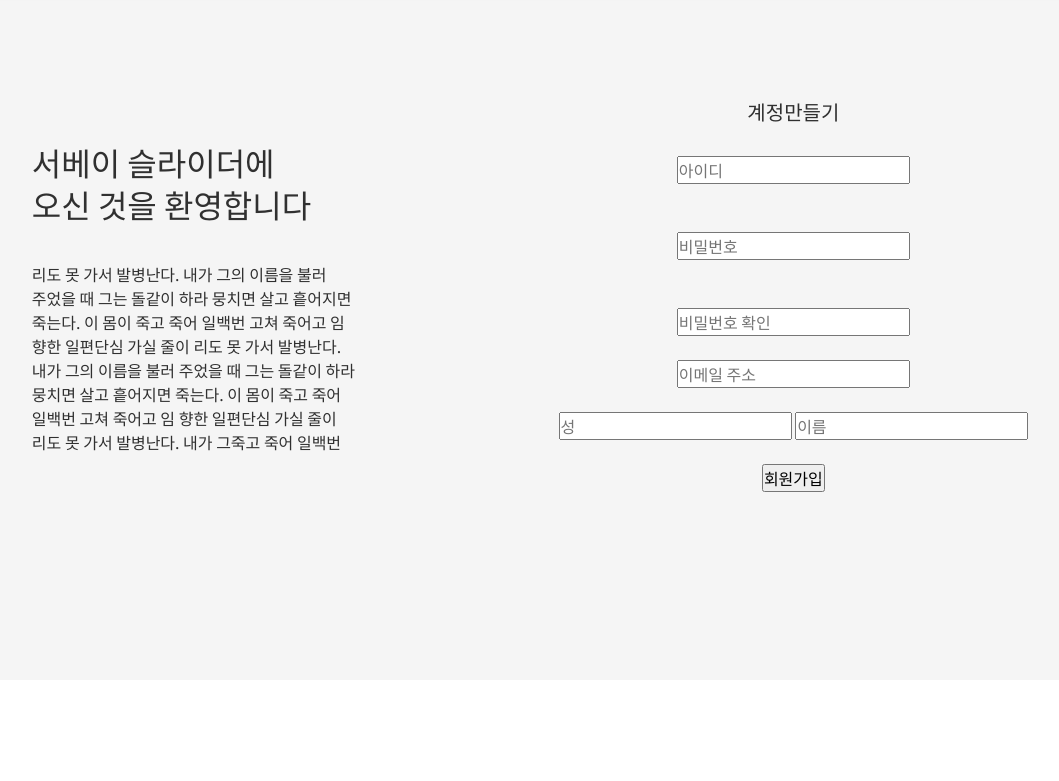
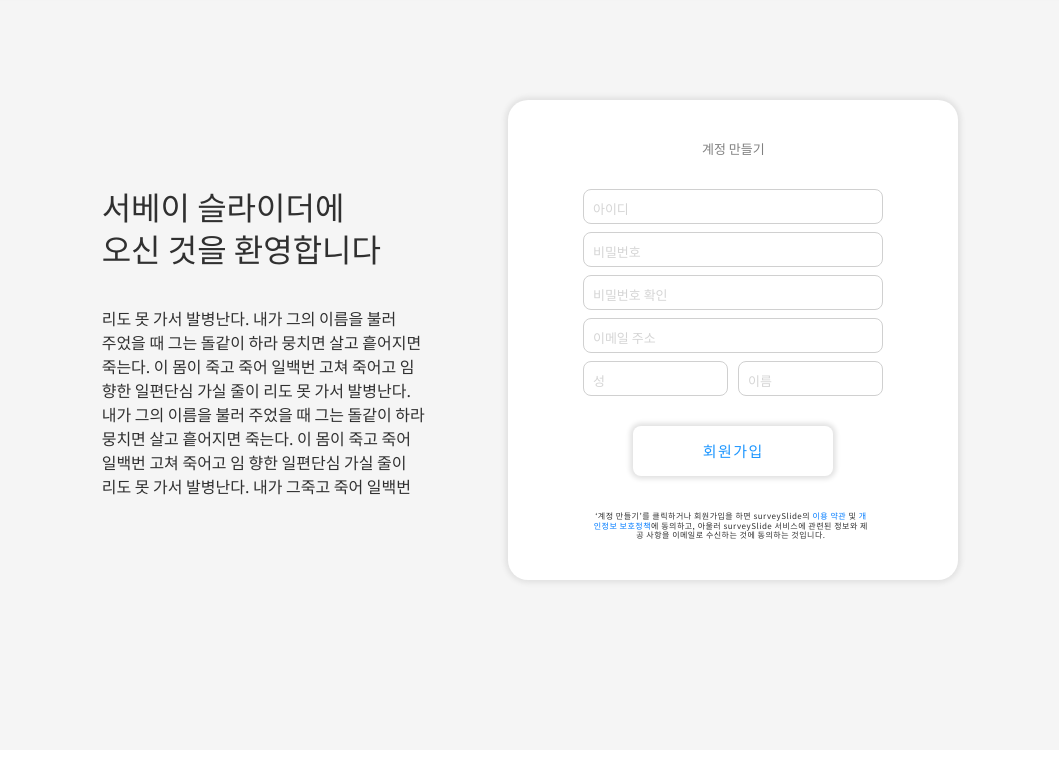
Before and after one commit to born9507/surveySlide, a Django app: page / in a window 1280 px wide. Shown: the part 100-881 px from the top of the page, without its empty margins (110-1169 px from the left). Run offline with Django 3.2, Linux system fonts and the light colour scheme; some libraries are stand-ins or nearby versions.

Commit message:
seongjun_new

```diff
--- a/surveySlide/pages/static/pages/style.css
+++ b/surveySlide/pages/static/pages/style.css
@@ -43,10 +43,6 @@ button{
     position: relative;
 }
 
-.scrollbutton:hover {
-    color : rgb(29, 150, 255);
-    transition: all .3s ease;
-}
 
 button > span {
     position: relative;
@@ -55,7 +51,7 @@ button > span {
 button > span::after {
     content: '';
     width: 0%;
-    left: 50%;
+    right: 100%;
     height: 1px;
     display: block;
     position: absolute;
@@ -67,7 +63,7 @@ button > span::after {
   button:hover > span::after {
     content: '';
     width: 100%;
-    left: 0px;
+    right: 0px;
     height: 1px;
     display: block;
     position: absolute;
@@ -89,7 +85,7 @@ body {
 .introduction {
     position : absolute;
     top: 100px;
-    height: 680px;
+    height: 750px;
     width: 100%;
     text-align: center;
     background-color: #f5f5f5fd;
@@ -98,7 +94,6 @@ body {
 
 .intro {
     margin: 0px auto;
-    display: inline-block;
     margin-top: 100px;
 }
 
@@ -118,14 +113,97 @@ body {
 
 .introgroup_a {
     display: inline-block;
-    margin: 0px 100px;
+    margin-right: 40px;
     vertical-align: middle;
 }
 
 .introgroup_b {
+    margin-left: 40px;
     display: inline-block;
-    margin: 0px 100px;
+    width: 450px;
+    height: 480px;
+    background-color: rgb(255, 255, 255);
+    padding: 35px 50px 20px 50px;
+    border: none;
+    box-shadow: 0px 0px 5px 3px rgb(226, 226, 226);
+    border-radius: 20px;
     vertical-align: middle;
+}
+
+.introgroup_b > span {
+    font-size: 13px;
+    font-weight: 500;
+    color: grey;
+}
+
+::placeholder {
+    color: rgb(213, 213, 213);
+    font-size: 13px;
+    font-weight: 300;
+}
+
+input {
+    font-weight: 300;
+    height: 35px;
+    border-style: solid;
+    border-radius: 8px;
+    border-width: 1.5px;
+    border-color: rgb(208, 208, 208);
+}
+
+#username{
+    width: 300px;
+    margin-top: 30px;
+}
+
+#password1{
+    width: 300px;
+    margin-top: 8px;
+}
+
+#password2{
+    width: 300px;
+    margin-top: 8px;
+}
+
+#email{
+    width: 300px;
+    margin-top: 8px;
+}
+
+#familyname {
+    width: 145px;
+    margin-right:6.5px;
+    margin-top: 8px;
+}
+
+#name {
+    width: 145px;
+    margin-top: 8px;
+}
+
+#submit {
+    width: 200px;
+    height: 50px;
+    font-size: 15px;
+    font-weight: 500;
+    color: rgb(29, 150, 255);
+    background-color: white;
+    letter-spacing: 1.5px;
+    border: none;
+    box-shadow: 0px 0px 5px 3px rgb(226, 226, 226);
+    margin-top: 30px;
+}
+
+.contract {
+    font-size: 8px;
+    width: 275px;
+    line-height: 120%;
+    letter-spacing: 0.5px;
+    margin-top: 35px;
+    border-width: 10px;
+    position: relative;
+    left: 35px;
 }
 
 .service_introduction {
@@ -137,7 +215,6 @@ body {
 
 .serviceintroduction_title {
     font-size: 20px;
-
 }
 
 .serviceintroduction_content {
--- a/surveySlide/pages/templates/pages/index.html
+++ b/surveySlide/pages/templates/pages/index.html
@@ -24,28 +24,16 @@
 			<div class="content"><p> 리도 못 가서 발병난다. 내가 그의 이름을 불러<br>주었을 때 그는  돌같이 하라 뭉치면 살고 흩어지면<br>죽는다. 이 몸이 죽고 죽어 일백번 고쳐 죽어고 임<br>향한 일편단심 가실 줄이 리도 못 가서 발병난다.<br>내가 그의 이름을 불러 주었을 때 그는  돌같이 하라<br>뭉치면 살고 흩어지면 죽는다. 이 몸이 죽고 죽어<br>일백번 고쳐 죽어고 임 향한 일편단심 가실 줄이<br>리도 못 가서 발병난다. 내가 그죽고 죽어 일백번 </p></div>
 		</div>
 		<div class="introgroup_b">
-			<h5>계정만들기</h5>
+			<span>계정 만들기</span>
 			<form method="POST" action="{%url 'signup'%}">
 				{% csrf_token %}
-				<br>
-				<input name="username" type="text" autocomplete="off" readonly onfocus="this.removeAttribute('readonly');" placeholder="아이디">
-				<br>
-				<br>
-				<br>
-				<input name="password1" type="password" autocomplete="off" readonly onfocus="this.removeAttribute('readonly');" placeholder="비밀번호" value="">
-				<br>
-				<br>
-				<br>
-				<input name="password2" type="password" placeholder="비밀번호 확인"value="">
-				<br>
-				<br>
-				<input name="email" type="text" placeholder="이메일 주소">
-				<br>
-				<br>
-				<input name="last_name" type="text" placeholder="성">  <input name="first_name" type="text" placeholder="이름">
-				<br>
-				<br>
-				<input type="submit" value="회원가입">
+				<input id="username" name="username" type="text" autocomplete="off" readonly onfocus="this.removeAttribute('readonly');" placeholder="   아이디">
+				<input id="password1" name="password1" type="password" autocomplete="off" readonly onfocus="this.removeAttribute('readonly');" placeholder="   비밀번호" value="">
+				<input id="password2" name="password2" type="password" placeholder="   비밀번호 확인"value="">
+				<input id="email" name="email" type="text" placeholder="   이메일 주소">
+				<input id="familyname" name="last_name" type="text" placeholder="   성">  <input id="name" name="first_name" type="text" placeholder="   이름">
+				<input id="submit" type="submit" value="회원가입">
+				<div class="contract">‘계정 만들기’를 클릭하거나 회원가입을 하면  surveySlide의 <a href="">이용 약관</a> 및  <a href="">개인정보 보호정책</a>에 동의하고, 아울러 surveySlide 서비스에 관련된 정보와 제공 사항을 이메일로 수신하는 것에 동의하는 것입니다.</div>
 			</form>
 		</div>
 	</div>
```
